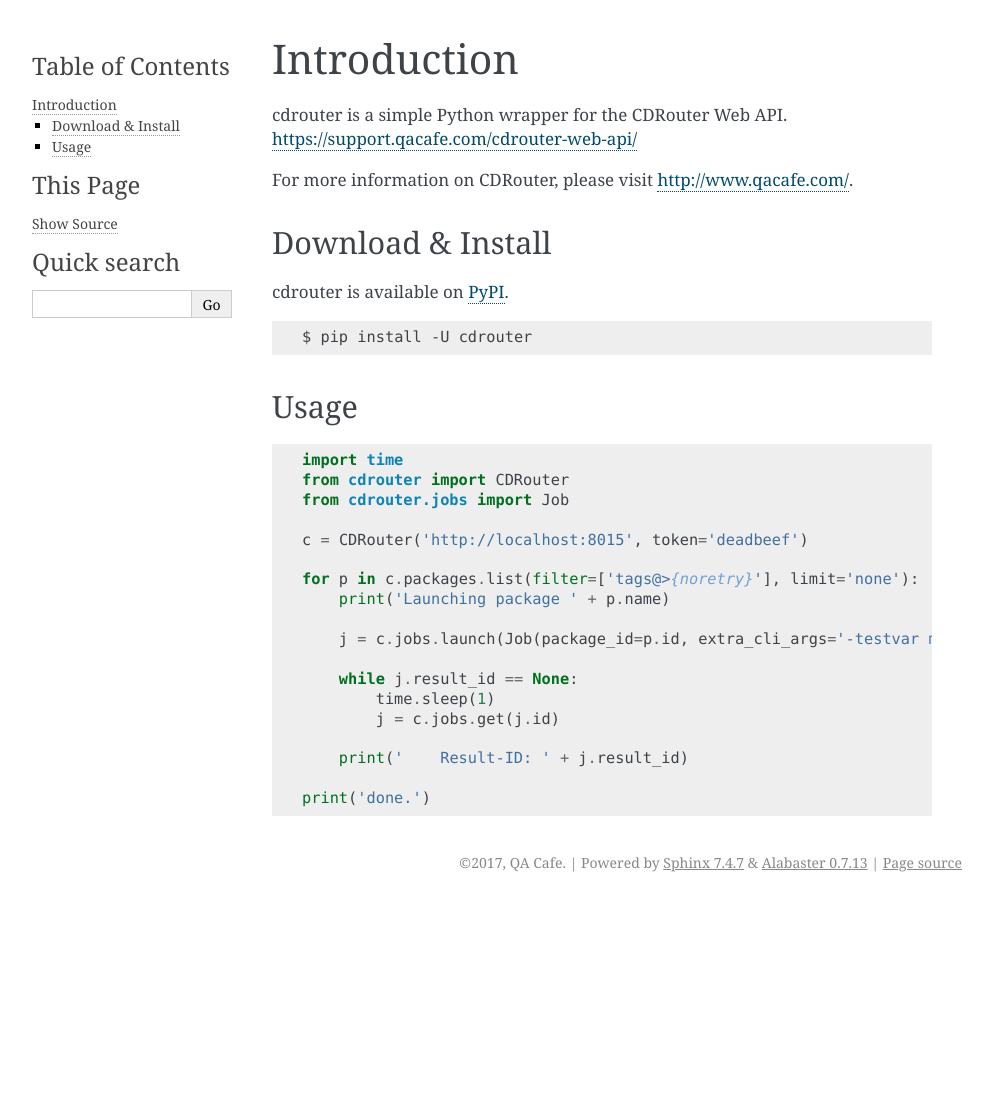
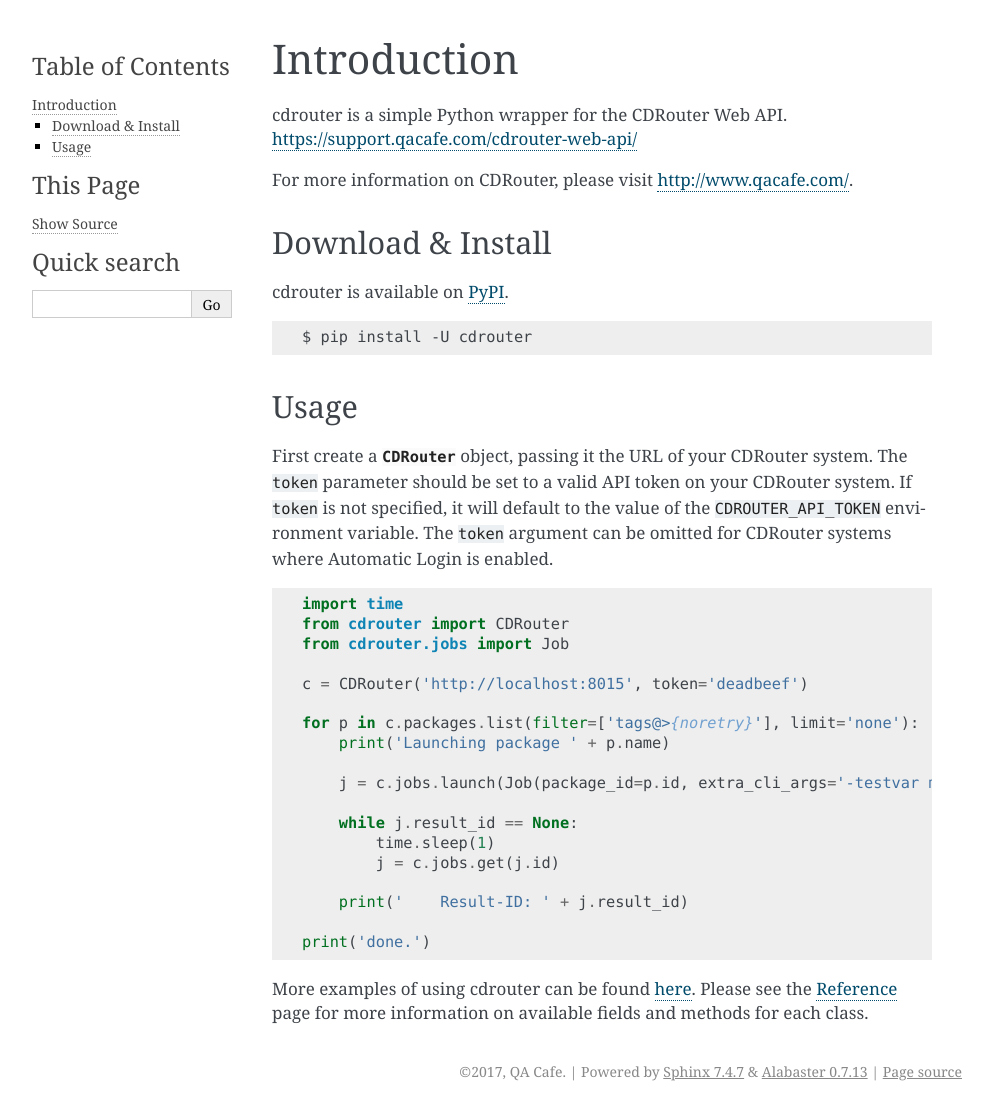
Before and after one commit to qacafe/cdrouter.py, a Sphinx documentation site: the page built from docs/introduction.rst, in a window 1280 px wide. Shown: the whole page, without its empty margins (148-1141 px from the left). Built offline with Sphinx 7.4.7, drawn with Linux system fonts in a browser that asks for light colours; before the commit the page ends 902 px from its top, so only the background shows below that.

Commit message:
Improve intro docs a bit

```diff
--- a/docs/introduction.rst
+++ b/docs/introduction.rst
@@ -21,6 +21,13 @@
 Usage
 -----
 
+First create a :class:`CDRouter <cdrouter.CDRouter>` object, passing
+it the URL of your CDRouter system.  The ``token`` parameter should be
+set to a valid API token on your CDRouter system.  If ``token`` is not
+specified, it will default to the value of the ``CDROUTER_API_TOKEN``
+environment variable.  The ``token`` argument can be omitted for
+CDRouter systems where Automatic Login is enabled.
+
 .. code-block:: python
 
     import time
@@ -41,3 +48,9 @@
         print('    Result-ID: ' + j.result_id)
 
     print('done.')
+
+More examples of using cdrouter can be found here_.  Please see the
+:ref:`Reference <reference>` page for more information on available
+fields and methods for each class.
+
+.. _here: https://github.com/qacafe/cdrouter.py/tree/master/examples
--- a/docs/reference.rst
+++ b/docs/reference.rst
@@ -1,3 +1,5 @@
+.. _reference:
+
 Reference
 =========
 
```
